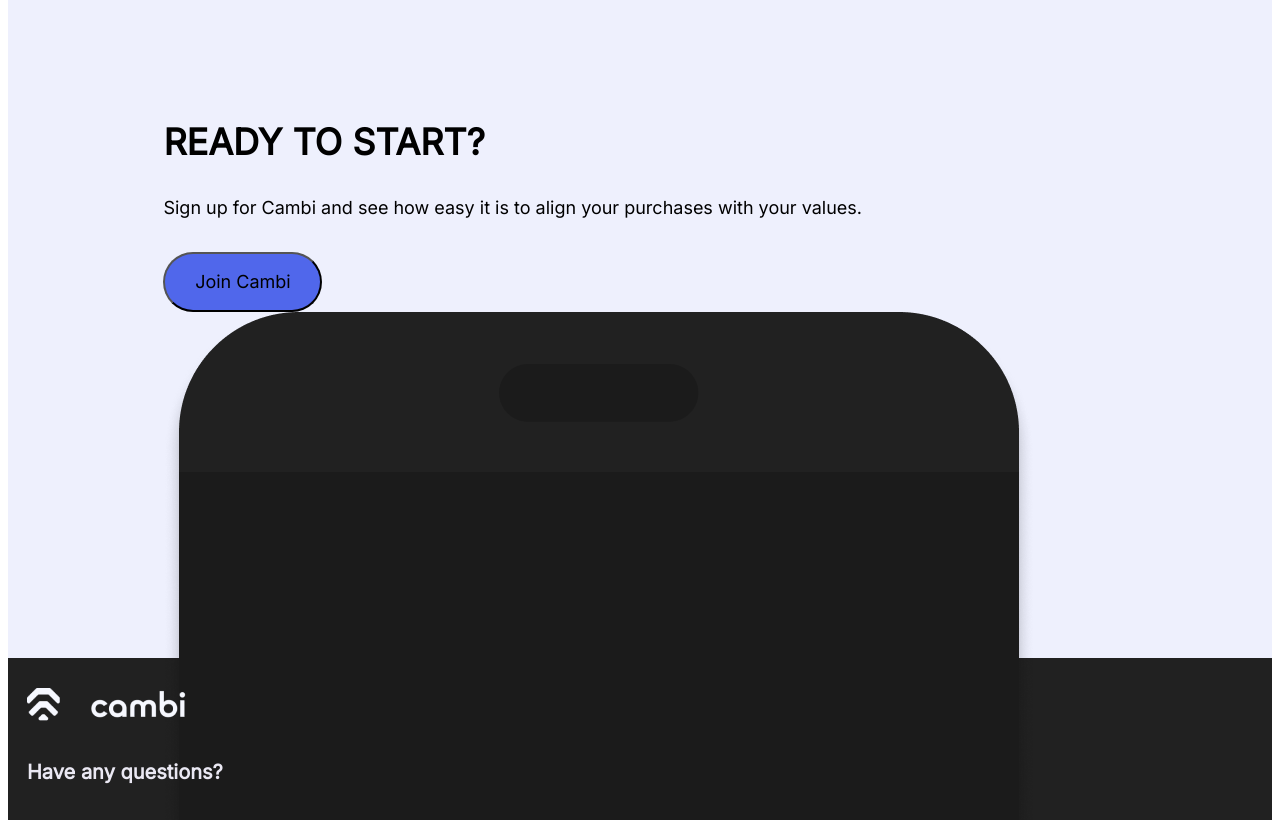
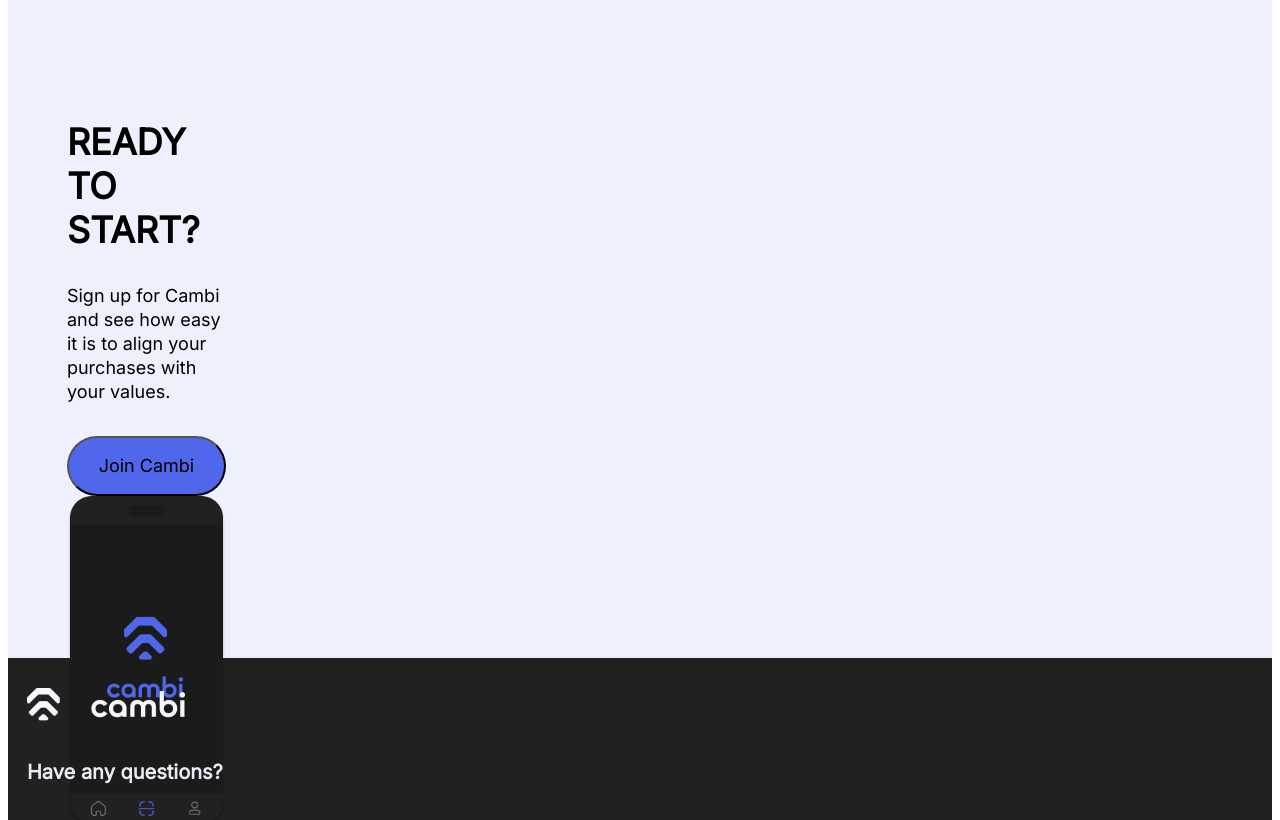
Before and after one commit to danielowenscs/cambi-website, a Vue app: page / in a window 1280 px wide. Shown: the part 2040-2860 px from the top of the page. Built offline with nearby package versions, Linux system fonts and the light colour scheme.

Commit message:
update (not too sure)

```diff
--- a/src/components/PhoneSection.vue
+++ b/src/components/PhoneSection.vue
@@ -19,7 +19,7 @@
 </div>
 </template>
 <script>
-import { strings } from '@/assets/strings';
+import { strings } from '@/assets/strings.js';
 
 export default {
    name: 'PhoneSection',
@@ -31,6 +31,7 @@
    }
 
 }
+
 </script>
 <style lang='scss' scoped>
 @import '@/assets/styles/styles.scss';
@@ -48,16 +49,16 @@
     grid-template-columns: repeat(12, 1fr);
 }
 .content {
-    grid-column: 1/ 12;
+    grid-column: 1/ 12fr;
 }
 
 .text {
-    grid-column: 1/ 12;
+    grid-column: 1/ 12fr;
     grid-column-end: span 5;
 }
 
 .telly {
-    grid-column: 8/ 12;
+    grid-column: 8/ 12fr;
     grid-column-end: span 3;
 }
 
```
